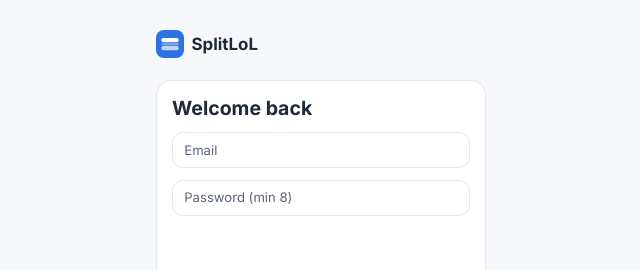
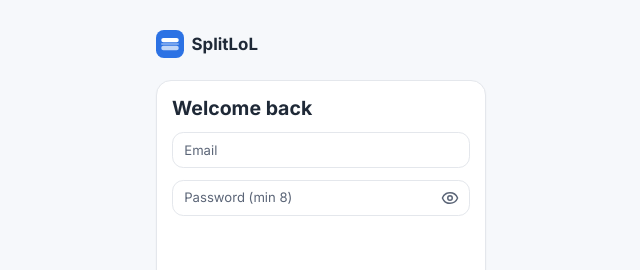
Before and after one commit to sanjeev975/splitequal, a Next.js app: page /login in a window 1280 px wide. Shown: the top 270 px of the page, without its empty margins (319-959 px from the left). Built offline with nearby package versions, Linux system fonts and the light colour scheme; no server answers.

Commit message:
feat: add password visibility toggle to login page

```diff
--- a/src/app/login/page.tsx
+++ b/src/app/login/page.tsx
@@ -1,5 +1,6 @@
 "use client";
 import Link from "next/link";
+import { Eye, EyeOff } from "lucide-react";
 import { useEffect, useState } from "react";
 import { useRouter } from "next/navigation";
 import { supabaseBrowser } from "@/lib/supabase/client";
@@ -15,6 +16,7 @@ export default function Login() {
   const [marketing, setMarketing] = useState(false);
   const sb = supabaseBrowser(); const [captcha, setCaptcha] = useState<string | null>(null); const [resetN, setResetN] = useState(0);
   const [sent, setSent] = useState<{ email: string; kind: "new" | "unconfirmed" } | null>(null); const [cooldown, setCooldown] = useState(0); const [resendBusy, setResendBusy] = useState(false);
+  const [showPw, setShowPw] = useState(false);
   const next = () => safeNext(new URLSearchParams(location.search).get("next"));
   const callback = () => `${location.origin}/auth/callback?next=${encodeURIComponent(next())}`; // keeps invite links working through the email
   useEffect(() => { const sp = new URLSearchParams(location.search); if (sp.get("mode") === "up") setMode("up"); if (sp.get("error") === "link") setMsg("That link has expired, was already used, or was opened in a different browser. If you were confirming your email, try signing in. Otherwise request a new link."); }, []);
@@ -73,7 +75,12 @@ export default function Login() {
       {mode === "up" && <><input className="field" placeholder="Display name" required value={name} onChange={(e) => setName(e.target.value)} aria-label="Display name" />
         <input className="field" placeholder="Username" required value={username} onChange={(e) => setUsername(e.target.value)} onBlur={checkUser} aria-label="Username" />{uHint && <p className="text-sm" role="status">{uHint}</p>}</>}
       <input className="field" type="email" placeholder="Email" required value={email} onChange={(e) => setEmail(e.target.value)} aria-label="Email" />
-      <input className="field" type="password" placeholder="Password (min 8)" minLength={8} required value={password} onChange={(e) => setPw(e.target.value)} aria-label="Password" />
+      <div className="relative">
+        <input className="field pr-10" type={showPw ? "text" : "password"} placeholder="Password (min 8)" minLength={8} required value={password} onChange={(e) => setPw(e.target.value)} aria-label="Password" />
+        <button type="button" className="absolute right-3 top-2.5 text-muted hover:text-foreground" onClick={() => setShowPw(!showPw)}>
+          {showPw ? <EyeOff size={18} /> : <Eye size={18} />}
+        </button>
+      </div>
       {note && <p className="text-sm text-muted">{note}</p>}
       {msg && <p role="alert" className="text-danger text-sm">{msg}</p>}
       <Turnstile onToken={setCaptcha} resetKey={resetN} />
```
